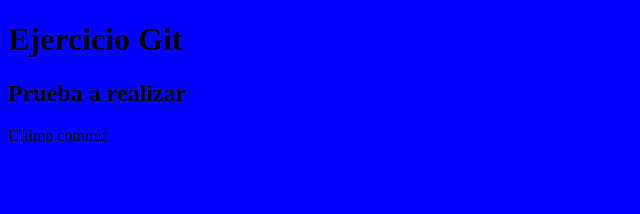
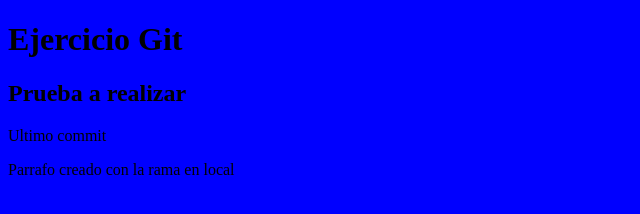
Before and after one commit to Guillecb1/tareaGit, a plain HTML site: page index.html in a window 1280 px wide. Shown: the whole page, without its empty margins (0-640 px from the left). Drawn offline with Linux system fonts and the light colour scheme.

Commit message:
commit con la rama local

```diff
--- a/index.html
+++ b/index.html
@@ -11,5 +11,6 @@
     <h1>Ejercicio Git</h1>
     <h2>Prueba a realizar</h2>
     <p>Ultimo commit</p>
+    <p>Parrafo creado con la rama en local</p>
 </body>
 </html>
```
